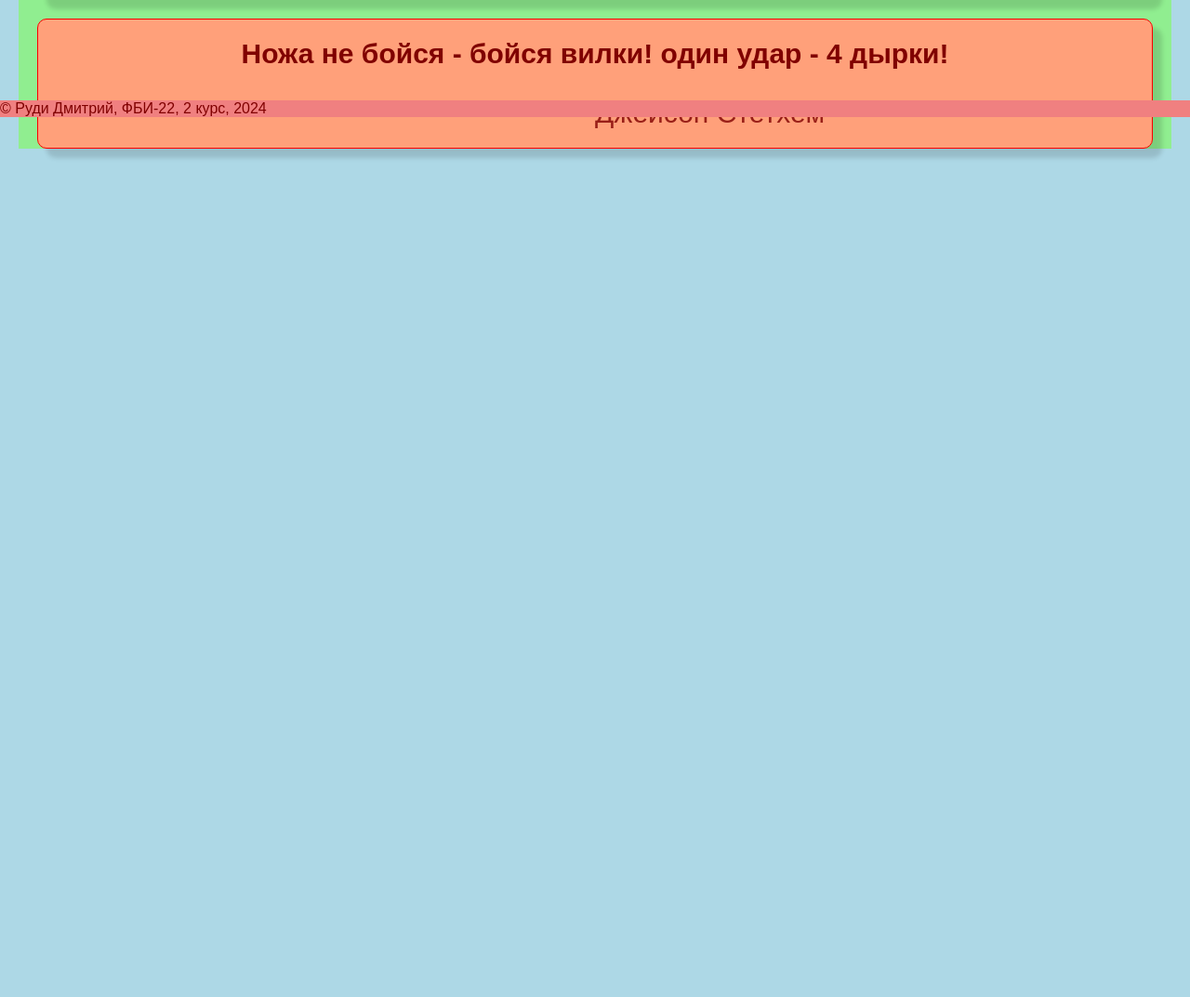
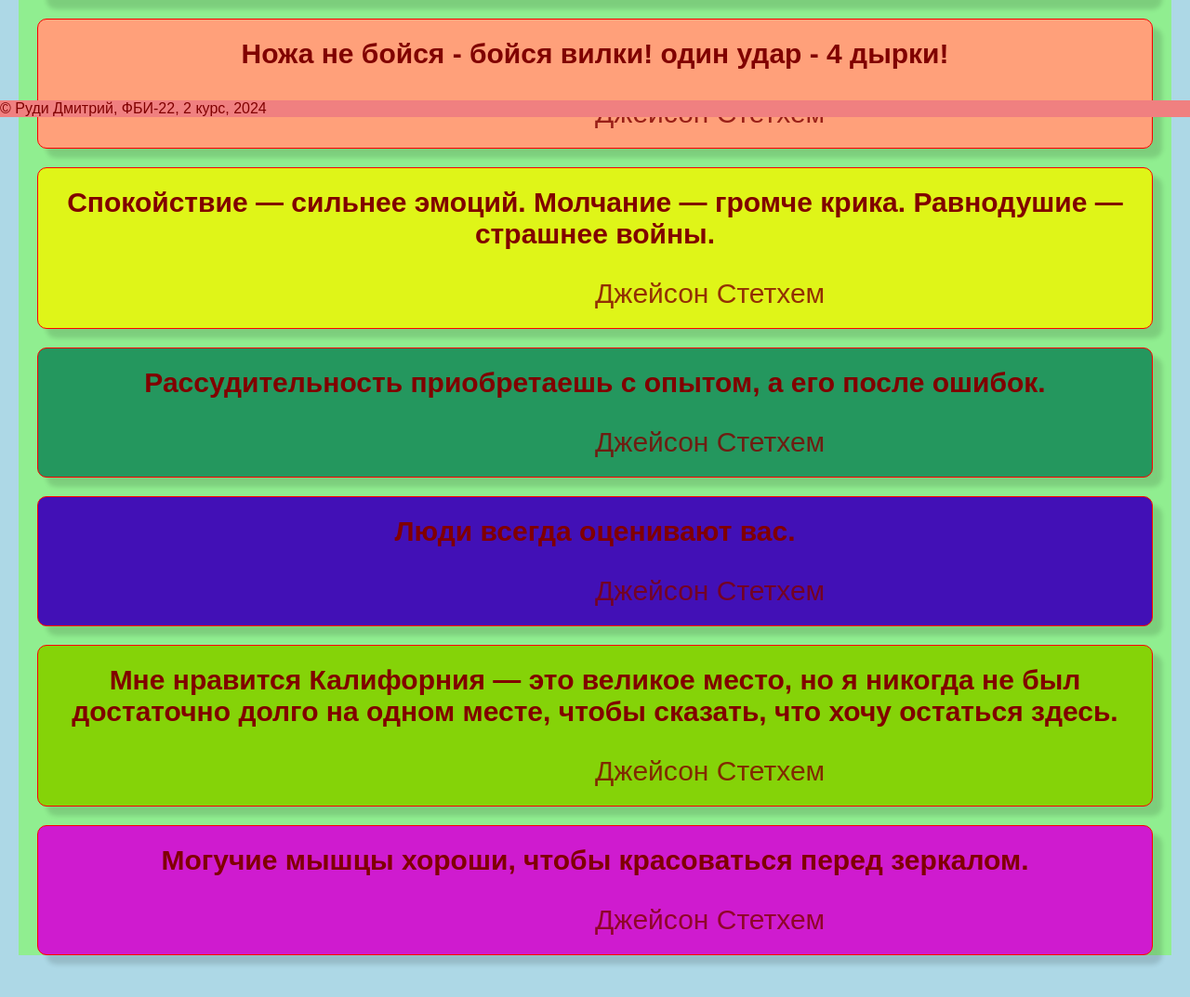
Before and after one commit to SlonExtra/web-front-labs, a plain HTML site: page lab3/citations.html in a window 1280 px wide. Shown: the part 674-1747 px from the top of the page at 93% size. Before the commit the page ends 879 px from the top, so only its background shows below. Drawn offline with Linux system fonts and the light colour scheme.

Commit message:
лабораторная 8

```diff
--- a/lab3/citations.html
+++ b/lab3/citations.html
@@ -111,8 +111,111 @@
             margin-top: 30px;
             margin-left: 50%;
         }
+        .citations6 {
+            border: 1px solid red;
+            padding: 20px;
+            border-radius: 10px;
+            margin: 20px;
+            box-shadow: 10px 10px 5px #0002;
+            background: rgb(223, 245, 24);
+        }
 
+        .text6 {
+            font-size: 30px;
+            font-weight: bold;
+            text-align: center;
+        }
+        .author6 {
+            text-align: left;
+            font-size: 30px;
+            opacity: 0.8;
+            margin-top: 30px;
+            margin-left: 50%;
+        }
+        .citations7 {
+            border: 1px solid red;
+            padding: 20px;
+            border-radius: 10px;
+            margin: 20px;
+            box-shadow: 10px 10px 5px #0002;
+            background: rgb(36, 151, 94);
+        }
 
+        .text7 {
+            font-size: 30px;
+            font-weight: bold;
+            text-align: center;
+        }
+        .author7 {
+            text-align: left;
+            font-size: 30px;
+            opacity: 0.8;
+            margin-top: 30px;
+            margin-left: 50%;
+        }
+        .citations8 {
+            border: 1px solid red;
+            padding: 20px;
+            border-radius: 10px;
+            margin: 20px;
+            box-shadow: 10px 10px 5px #0002;
+            background: rgb(66, 16, 182);
+        }
+
+        .text8 {
+            font-size: 30px;
+            font-weight: bold;
+            text-align: center;
+        }
+        .author8 {
+            text-align: left;
+            font-size: 30px;
+            opacity: 0.8;
+            margin-top: 30px;
+            margin-left: 50%;
+        }
+        .citations9 {
+            border: 1px solid red;
+            padding: 20px;
+            border-radius: 10px;
+            margin: 20px;
+            box-shadow: 10px 10px 5px #0002;
+            background: rgb(133, 211, 8);
+        }
+
+        .text9 {
+            font-size: 30px;
+            font-weight: bold;
+            text-align: center;
+        }
+        .author9 {
+            text-align: left;
+            font-size: 30px;
+            opacity: 0.8;
+            margin-top: 30px;
+            margin-left: 50%;
+        }
+        .citations10 {
+            border: 1px solid red;
+            padding: 20px;
+            border-radius: 10px;
+            margin: 20px;
+            box-shadow: 10px 10px 5px #0002;
+            background: rgb(207, 27, 207);
+        }
+
+        .text10 {
+            font-size: 30px;
+            font-weight: bold;
+            text-align: center;
+        }
+        .author10 {
+            text-align: left;
+            font-size: 30px;
+            opacity: 0.8;
+            margin-top: 30px;
+            margin-left: 50%;
+        }
     </style>
 </head>
 <body>
@@ -156,7 +259,47 @@
             <div class="text5">
                 Ножа не бойся - бойся вилки! один удар - 4 дырки!
             </div>
-            <div class="author5">
+            <div class="author6">
+                Джейсон Стетхем
+            </div>
+        </div>
+        <div class="citations6">
+            <div class="text6">
+                Спокойствие — сильнее эмоций. Молчание — громче крика. Равнодушие — страшнее войны.
+            </div>
+            <div class="author6">
+                Джейсон Стетхем
+            </div>
+        </div>
+        <div class="citations7">
+            <div class="text7">
+                Рассудительность приобретаешь с опытом, а его после ошибок.
+            </div>
+            <div class="author7">
+                Джейсон Стетхем
+            </div>
+        </div>
+        <div class="citations8">
+            <div class="text8">
+                Люди всегда оценивают вас.
+            </div>
+            <div class="author8">
+                Джейсон Стетхем
+            </div>
+        </div>
+        <div class="citations9">
+            <div class="text9">
+                Мне нравится Калифорния — это великое место, но я никогда не был достаточно долго на одном месте, чтобы сказать, что хочу остаться здесь.
+            </div>
+            <div class="author9">
+                Джейсон Стетхем
+            </div>
+        </div>
+        <div class="citations10">
+            <div class="text10">
+                Могучие мышцы хороши, чтобы красоваться перед зеркалом.
+            </div>
+            <div class="author10">
                 Джейсон Стетхем
             </div>
         </div>
```
Also changed, not shown: Lab1/lab1.html (+1 -0 lines), 1 other file.
